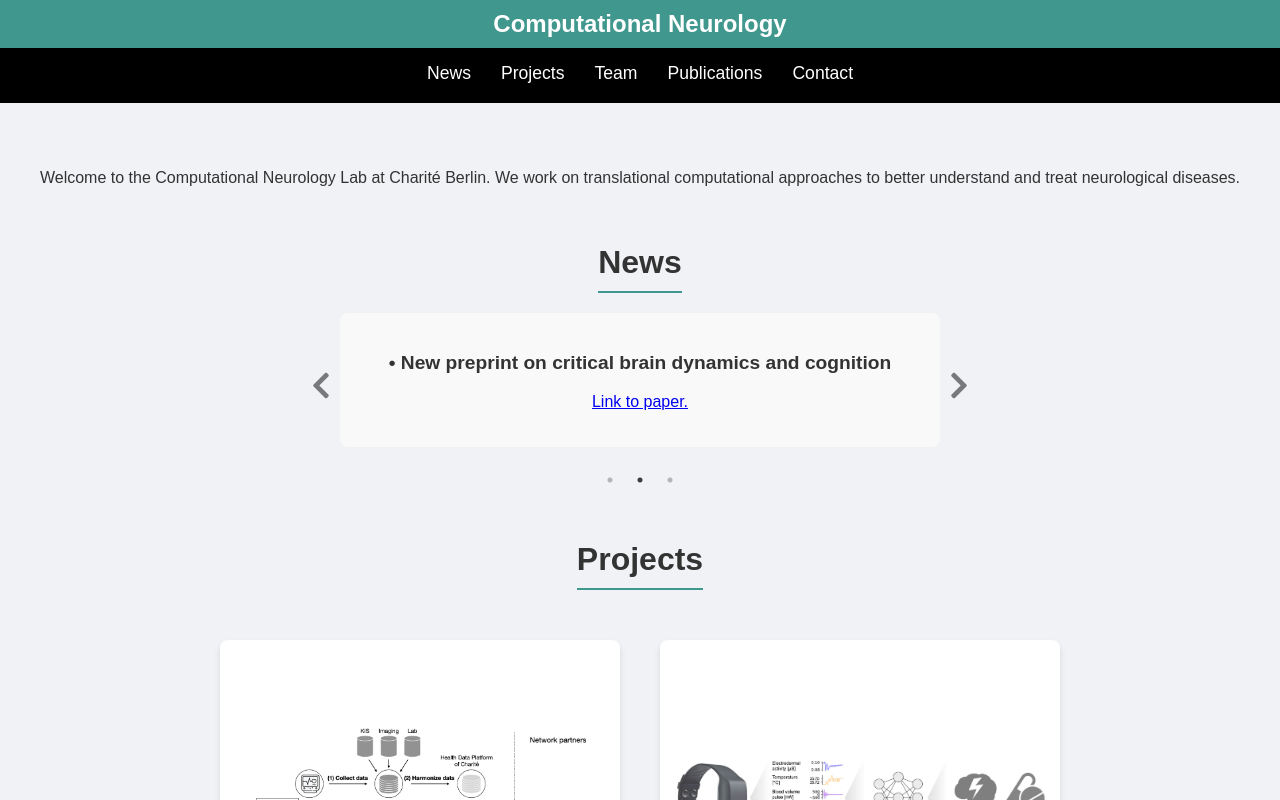
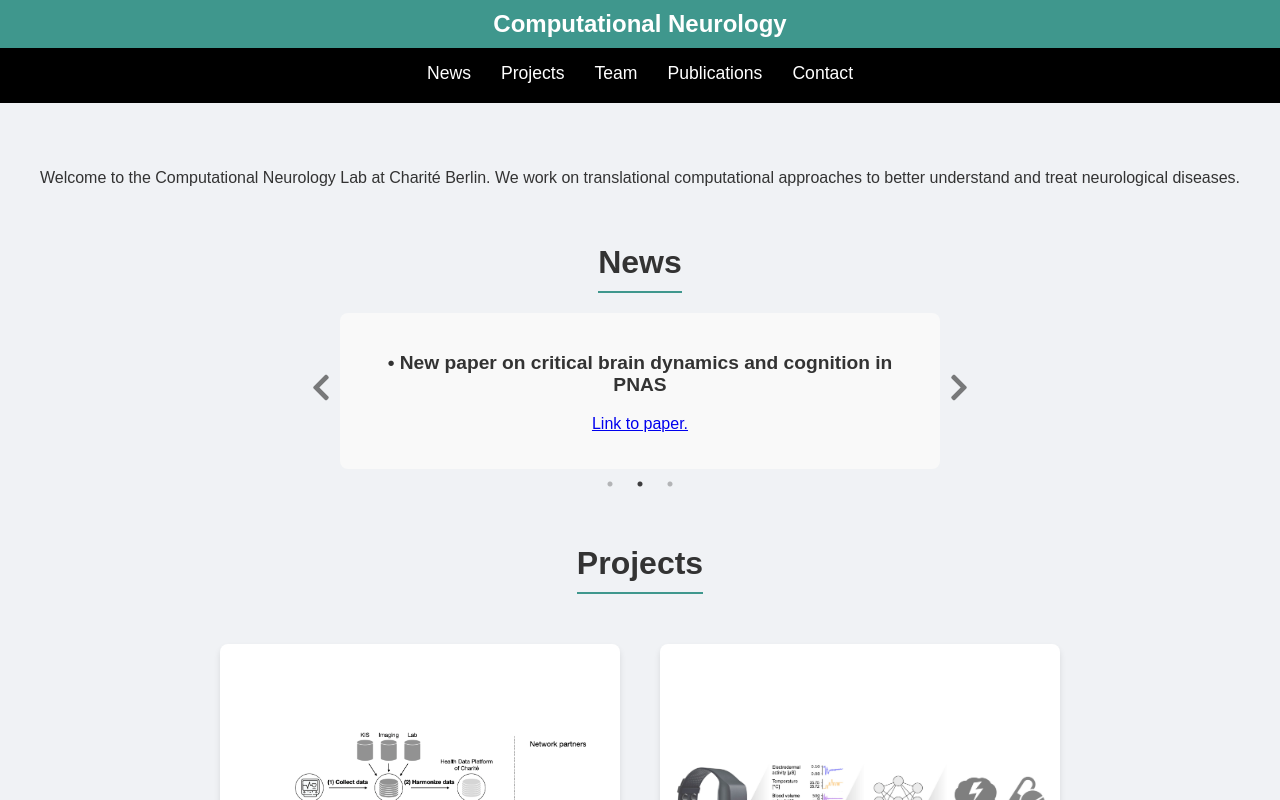
Before and after one commit to computational-neurology-charite/computational-neurology-charite.github.io, a React (Create React App) app: page / in a window 1280 px wide. Shown: the top 800 px of the page. Built offline with nearby package versions, Linux system fonts and the light colour scheme; no server answers.

Commit message:
Update PNAS

```diff
--- a/src/components/Home.js
+++ b/src/components/Home.js
@@ -13,8 +13,8 @@ const news = [
     },
     {
         id: 2,
-        title: "• New preprint on critical brain dynamics and cognition",
-        shortDescription: <div> <a href="https://www.medrxiv.org/content/10.1101/2024.08.19.24312223v1">Link to paper.</a> </div>,
+        title: "• New paper on critical brain dynamics and cognition in PNAS",
+        shortDescription: <div> <a href="https://www.pnas.org/doi/10.1073/pnas.2417117122">Link to paper.</a> </div>,
     },
     {
         id: 3,
```
